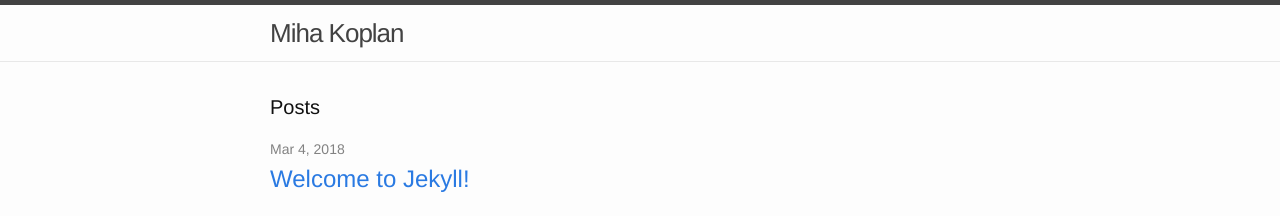
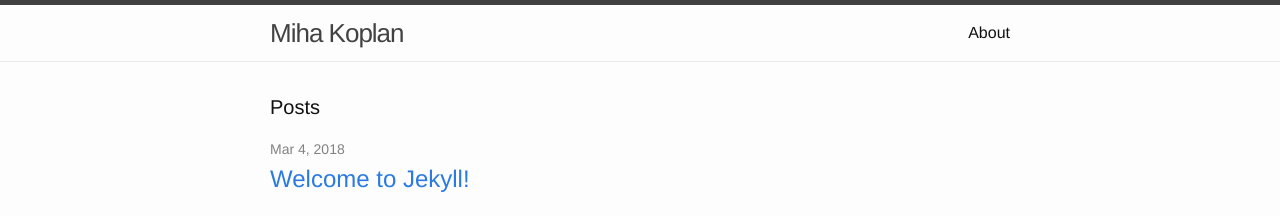
Before and after one commit to Koplan/koplan.github.io, a Jekyll site: the page built from index.html, in a window 1280 px wide. Shown: the top 216 px of the page. Built offline with Jekyll 4.4.1, drawn with Linux system fonts in a browser that asks for light colours.

Commit message:
Update header.html

```diff
--- a/_includes/header.html
+++ b/_includes/header.html
@@ -16,7 +16,7 @@
       <div class="trigger">
         {% for my_page in site.pages %}
           {% if my_page.title %}
-          <a class="page-link" href="{{ my_page.url | prepend: site.baseurl }}">{{ page.title }}</a>
+          <a class="page-link" href="{{ my_page.url | prepend: site.baseurl }}">{{ my_page.title }}</a>
           {% endif %}
         {% endfor %}
       </div>
```
